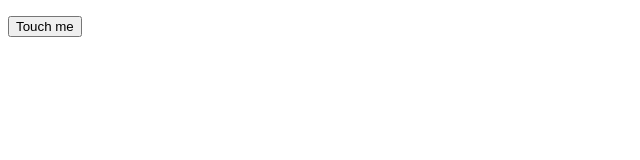
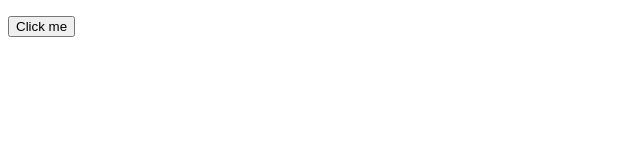
Before and after one commit to MagicCoderSigma/CS3-Potassium-AA2-Azcarrraga, a plain HTML site: page index.html in a window 1280 px wide. Shown: the full height of the page, 0-640 px from the left. Drawn offline with Linux system fonts and the light colour scheme.

Commit message:
Update index.html

```diff
--- a/index.html
+++ b/index.html
@@ -11,7 +11,7 @@
     <body>
         <p id = "result"></p>
 
-        <button id = "buttonClick" onclick = "exponentialPopulationGrowth()"> Touch me </button>
+        <button id = "buttonClick" onclick = "exponentialPopulationGrowth()"> Click me </button>
 
         <script src = "script.js"></script>
     </body>
```
